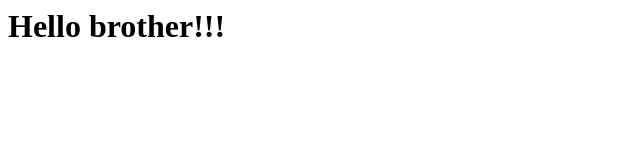
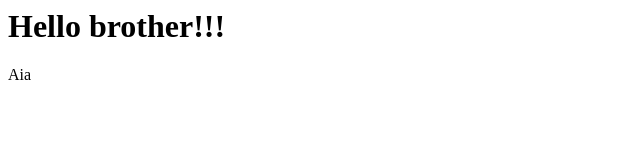
Before and after one commit to JoLarbi/AwsTestJo, a plain HTML site: page index.html in a window 1280 px wide. Shown: the full height of the page, 0-640 px from the left. Drawn offline with Linux system fonts and the light colour scheme.

Commit message:
Add paragraph to index.html

```diff
--- a/index.html
+++ b/index.html
@@ -1 +1,2 @@
 <h1>Hello brother!!!</h1>
+<p>Aia</p>
```
